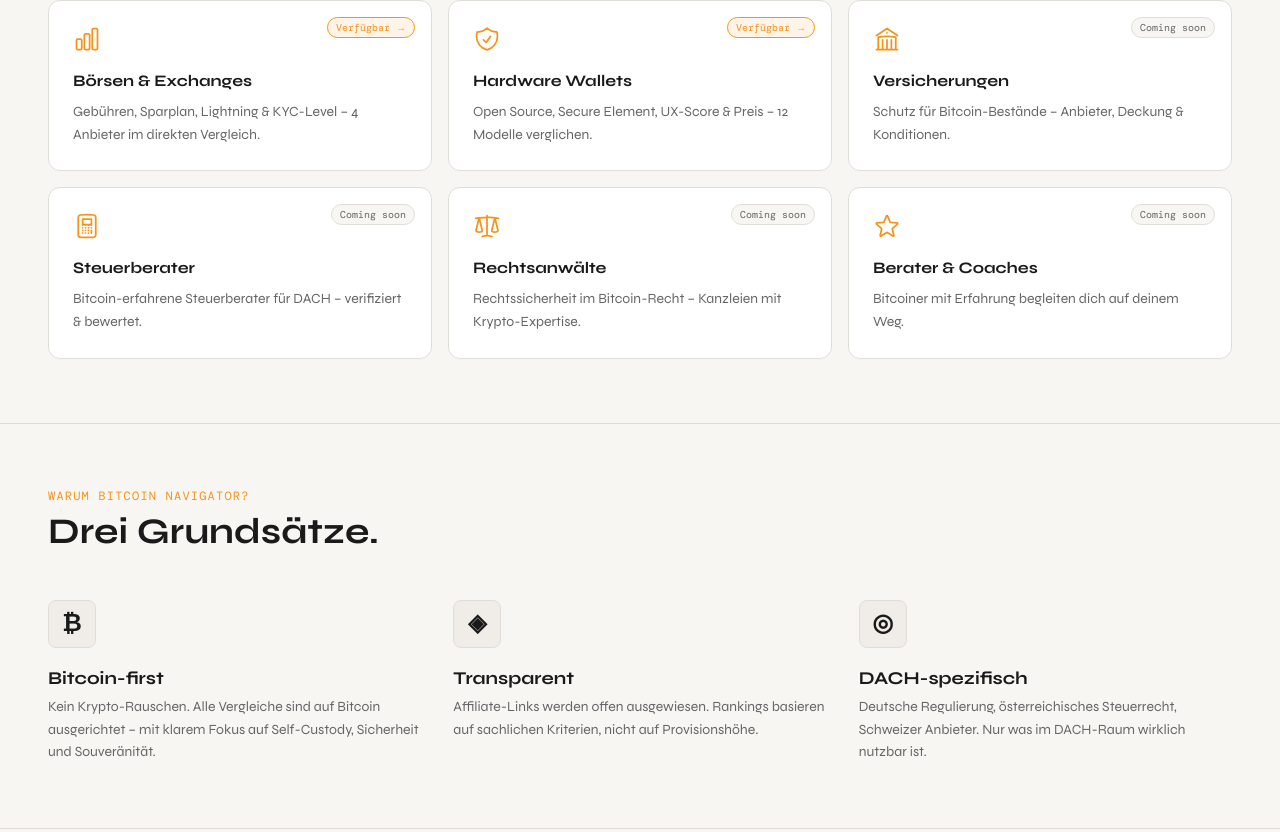
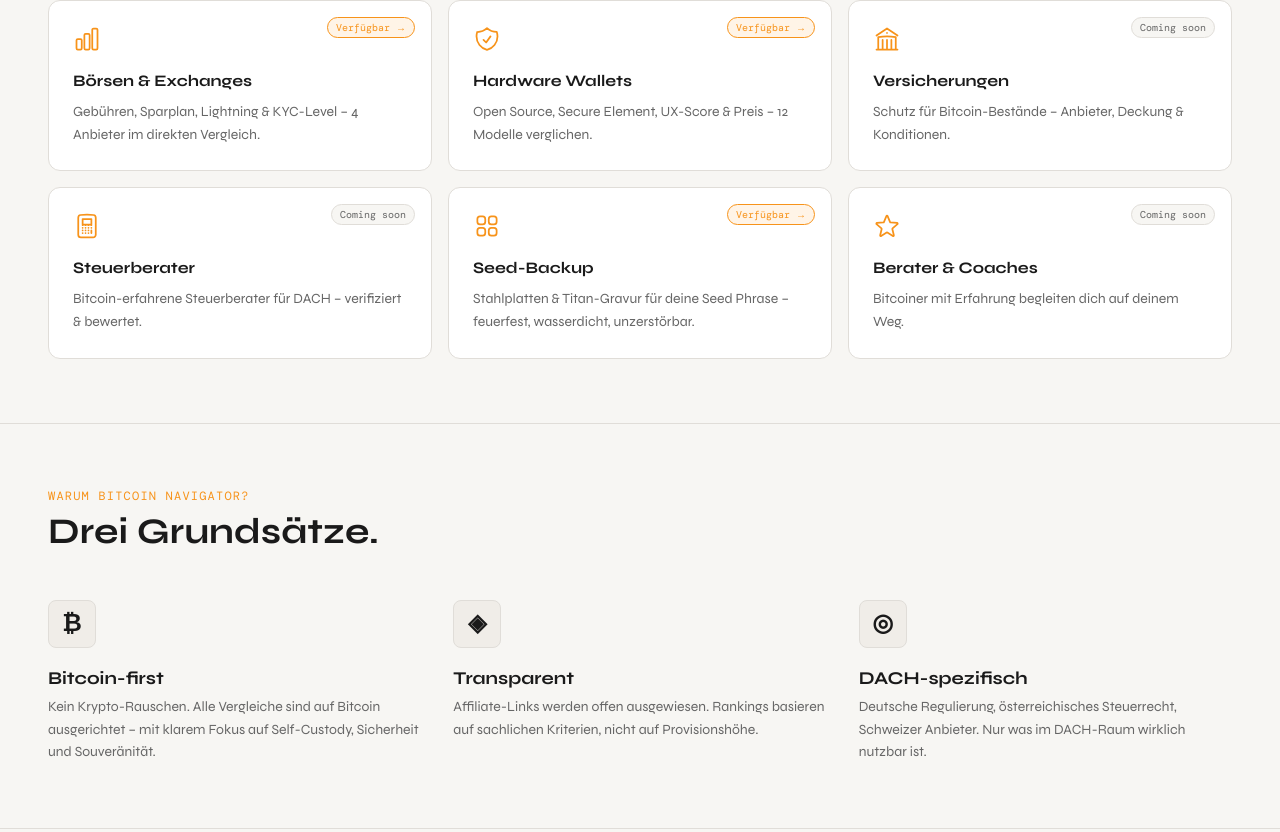
Before and after one commit to klinglec/bitcoin-navigator, a Next.js app: page / in a window 1280 px wide. Shown: the part 1880-2712 px from the top of the page. Built offline with nearby package versions, Linux system fonts and the light colour scheme; no server answers; a web font is replaced by a local one.

Commit message:
feat: Seed-Backup Kategorie, SEEDOR Safe, Aktionen-Seite

```diff
--- a/app/page.tsx
+++ b/app/page.tsx
@@ -26,9 +26,10 @@ const categories: CategoryData[] = [
     desc: "Bitcoin-erfahrene Steuerberater für DACH – verifiziert & bewertet.",
   },
   {
-    iconKey: "legal",
-    title: "Rechtsanwälte",
-    desc: "Rechtssicherheit im Bitcoin-Recht – Kanzleien mit Krypto-Expertise.",
+    iconKey: "seed",
+    title: "Seed-Backup",
+    desc: "Stahlplatten & Titan-Gravur für deine Seed Phrase – feuerfest, wasserdicht, unzerstörbar.",
+    href: "/vergleich/seed-backup",
   },
   {
     iconKey: "coaches",
--- a/app/sitemap.ts
+++ b/app/sitemap.ts
@@ -39,6 +39,12 @@ export default async function sitemap(): Promise<MetadataRoute.Sitemap> {
       lastModified: new Date(),
       changeFrequency: 'weekly',
       priority: 0.9,
+    },
+    {
+      url: `${BASE}/vergleich/seed-backup`,
+      lastModified: new Date(),
+      changeFrequency: 'weekly',
+      priority: 0.8,
     },
     {
       url: `${BASE}/aktionen`,
--- a/app/vergleich/[category]/page.tsx
+++ b/app/vergleich/[category]/page.tsx
@@ -8,7 +8,7 @@ import { notFound } from 'next/navigation'
 // → Datenbankänderungen gehen automatisch live, kein manueller Redeploy nötig
 export const revalidate = 3600
 
-const VALID_CATEGORIES = ['boersen', 'hardware-wallets']
+const VALID_CATEGORIES = ['boersen', 'hardware-wallets', 'seed-backup']
 
 export async function generateStaticParams() {
   return VALID_CATEGORIES.map(category => ({ category }))
@@ -24,6 +24,10 @@ export async function generateMetadata({ params }: { params: Promise<{ category:
     'hardware-wallets': {
       title: 'Hardware Wallet Vergleich 2026 – Ledger, Trezor, BitBox & mehr | Bitcoin Navigator',
       description: '12 Hardware Wallets im Vergleich: Preis, Open-Source-Firmware, Secure Element, UX-Score & Lieferzeit. Finde das beste Wallet für deine Bitcoin.',
+    },
+    'seed-backup': {
+      title: 'Seed-Backup Vergleich 2026 – Cryptosteel, CRYPTOTAG, Blockplate & mehr | Bitcoin Navigator',
+      description: '5 Seed-Backup Lösungen im Vergleich: Preis, Material, Methode & Temperaturbeständigkeit. Schütze deine Bitcoin-Seed Phrase mit einer Stahlplatte.',
     },
   }
   const m = meta[category]
--- a/components/CategoryCard.tsx
+++ b/components/CategoryCard.tsx
@@ -26,6 +26,11 @@ const icons: Record<string, React.ReactNode> = {
   legal: (
     <svg viewBox="0 0 24 24" fill="none" stroke="currentColor" strokeWidth={1.5} className="w-7 h-7">
       <path strokeLinecap="round" strokeLinejoin="round" d="M12 3v17.25m0 0c-1.472 0-2.882.265-4.185.75M12 20.25c1.472 0 2.882.265 4.185.75M18.75 4.97A48.416 48.416 0 0012 4.5c-2.291 0-4.545.16-6.75.47m13.5 0c1.01.143 2.01.317 3 .52m-3-.52l2.62 10.726c.122.499-.106 1.028-.589 1.202a5.988 5.988 0 01-2.031.352 5.988 5.988 0 01-2.031-.352c-.483-.174-.711-.703-.59-1.202L18.75 4.971zm-16.5.52c.99-.203 1.99-.377 3-.52m0 0l2.62 10.726c.122.499-.106 1.028-.589 1.202a5.989 5.989 0 01-2.031.352 5.989 5.989 0 01-2.031-.352c-.483-.174-.711-.703-.59-1.202L5.25 4.971z" />
+    </svg>
+  ),
+  seed: (
+    <svg viewBox="0 0 24 24" fill="none" stroke="currentColor" strokeWidth={1.5} className="w-7 h-7">
+      <path strokeLinecap="round" strokeLinejoin="round" d="M3.75 6A2.25 2.25 0 016 3.75h2.25A2.25 2.25 0 0110.5 6v2.25a2.25 2.25 0 01-2.25 2.25H6a2.25 2.25 0 01-2.25-2.25V6zM3.75 15.75A2.25 2.25 0 016 13.5h2.25a2.25 2.25 0 012.25 2.25V18a2.25 2.25 0 01-2.25 2.25H6A2.25 2.25 0 013.75 18v-2.25zM13.5 6a2.25 2.25 0 012.25-2.25H18A2.25 2.25 0 0120.25 6v2.25A2.25 2.25 0 0118 10.5h-2.25a2.25 2.25 0 01-2.25-2.25V6zM13.5 15.75a2.25 2.25 0 012.25-2.25H18a2.25 2.25 0 012.25 2.25V18A2.25 2.25 0 0118 20.25h-2.25A2.25 2.25 0 0113.5 18v-2.25z" />
     </svg>
   ),
   coaches: (
--- a/components/SiteHeader.tsx
+++ b/components/SiteHeader.tsx
@@ -9,6 +9,7 @@ export default function SiteHeader({ activePath }: Props) {
   const navLinks = [
     { href: '/vergleich/boersen', label: 'Börsen' },
     { href: '/vergleich/hardware-wallets', label: 'Hardware Wallets' },
+    { href: '/vergleich/seed-backup', label: 'Seed-Backup' },
     { href: '/aktionen', label: 'Aktionen' },
     { href: '/ratgeber', label: 'Ratgeber' },
   ]
```
